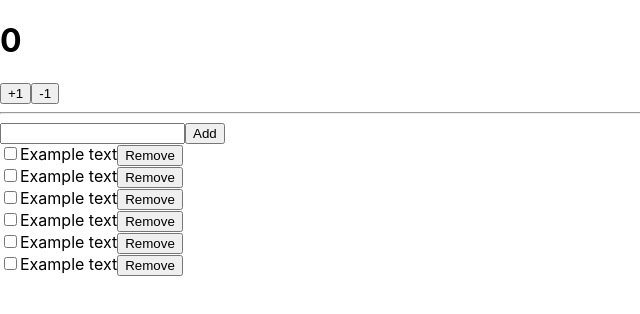
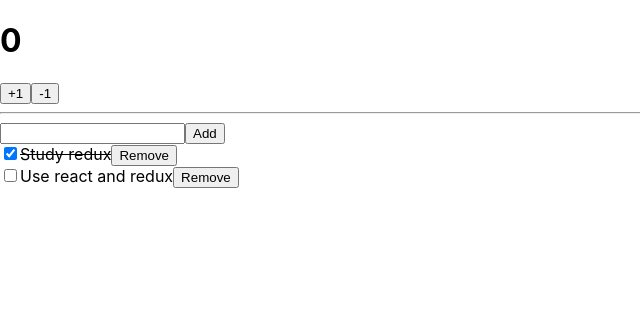
Before and after one commit to Dayoung3460/react-redux-tutorial, a React (Create React App) app: page / in a window 1280 px wide. Shown: the top 314 px of the page, without its empty margins (0-640 px from the left). Built offline with nearby package versions, Linux system fonts and the light colour scheme.

Commit message:
todos 컴포넌트 수정

```diff
--- a/src/components/Todos.js
+++ b/src/components/Todos.js
@@ -3,9 +3,18 @@
 const TodoItem = ({ todo, onToggle, onRemove }) => {
   return (
     <div>
-      <input type="checkbox"/>
-      <span>Example text</span>
-      <button>Remove</button>
+      <input
+          type="checkbox"
+          onClick={() => onToggle(todo.id)}
+          checked={todo.done}
+          readOnly={true}
+      />
+      <span
+        style={{ textDecoration: todo.done ? 'line-through' : 'none' }}
+      >
+          { todo.text }
+      </span>
+      <button onClick={() => onRemove(todo.id)}>Remove</button>
     </div>
   );
 };
@@ -13,20 +22,31 @@
 const Todos = ({ input, todos, onChangeInput, onInsert, onToggle, onRemove }) => {
   const onSubmit = (e) => {
     e.preventDefault()
+      onInsert(input)
+      console.log(onInsert)
+    onChangeInput('')
   }
+
+  const onChange = e => onChangeInput(e.target.value)
   return (
     <div>
       <form onSubmit={onSubmit}>
-        <input/>
+        <input value={input} onChange={onChange}/>
         <button type="submit">Add</button>
       </form>
       <div>
-        <TodoItem/>
-        <TodoItem/>
-        <TodoItem/>
-        <TodoItem/>
-        <TodoItem/>
-        <TodoItem/>
+          {
+              todos.map(todo => (
+                  <TodoItem
+                      todo={todo}
+                      key={todo.id}
+                      onToggle={onToggle}
+                      onRemove={onRemove}
+                  />
+                  )
+              )
+          }
+
       </div>
     </div>
   );
--- a/src/modules/todos.js
+++ b/src/modules/todos.js
@@ -54,7 +54,7 @@
     case INSERT:
       return {
         ...state,
-        todo: state.todos.concat(action.todo)
+        todos: state.todos.concat(action.todo)
       }
     case TOGGLE:
       return {
```
Also changed, not shown: 1 other file (tests, documents, lock files or other folders).
